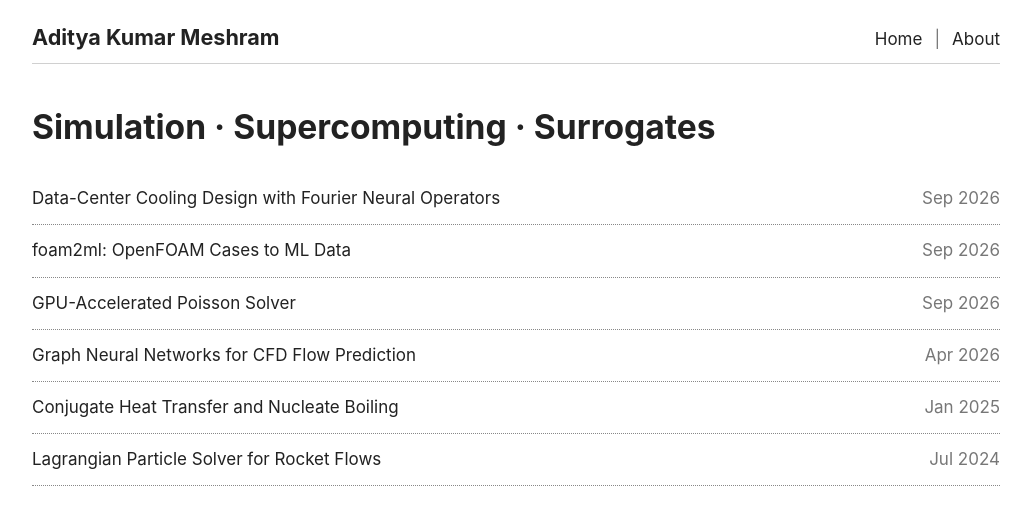
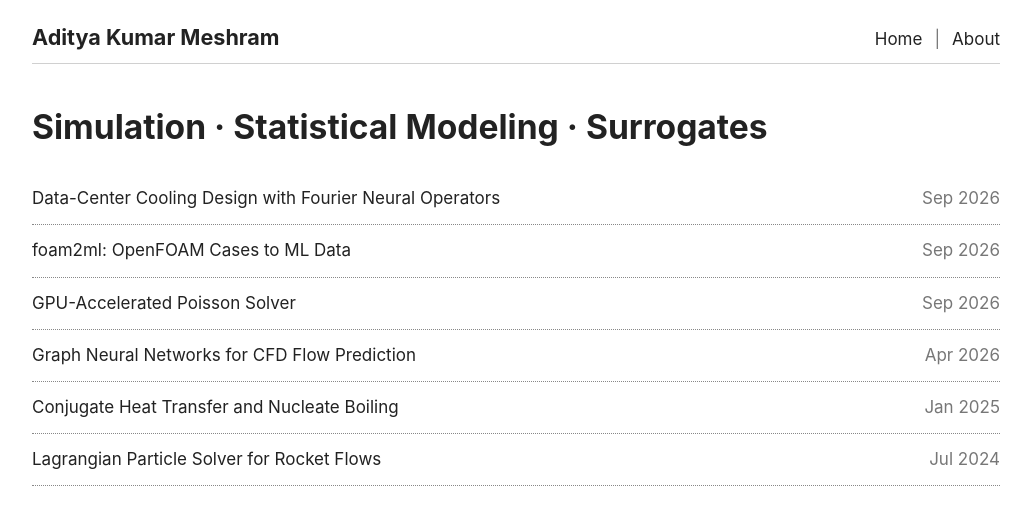
Before and after one commit to meshram1/meshram1.github.io, a plain HTML site: page index.html in a window 1280 px wide. Shown: the whole page, without its empty margins (124-1155 px from the left). Drawn offline with Linux system fonts and the light colour scheme.

Commit message:
Tagline: Simulation · Statistical Modeling · Surrogates

```diff
--- a/index.html
+++ b/index.html
@@ -13,7 +13,7 @@
   <nav><a href="index.html">Home</a><span class="sep">|</span><a href="about.html">About</a></nav>
 </header>
 <main>
-<h1 class="tagline">Simulation &middot; Supercomputing &middot; Surrogates</h1>
+<h1 class="tagline">Simulation &middot; Statistical Modeling &middot; Surrogates</h1>
 <ul class="posts">
   <li><a href="projects/data-center-cooling-fno.html">Data-Center Cooling Design with Fourier Neural Operators</a><span class="date">Sep 2026</span></li>
   <li><a href="projects/foam2ml.html">foam2ml: OpenFOAM Cases to ML Data</a><span class="date">Sep 2026</span></li>
```
